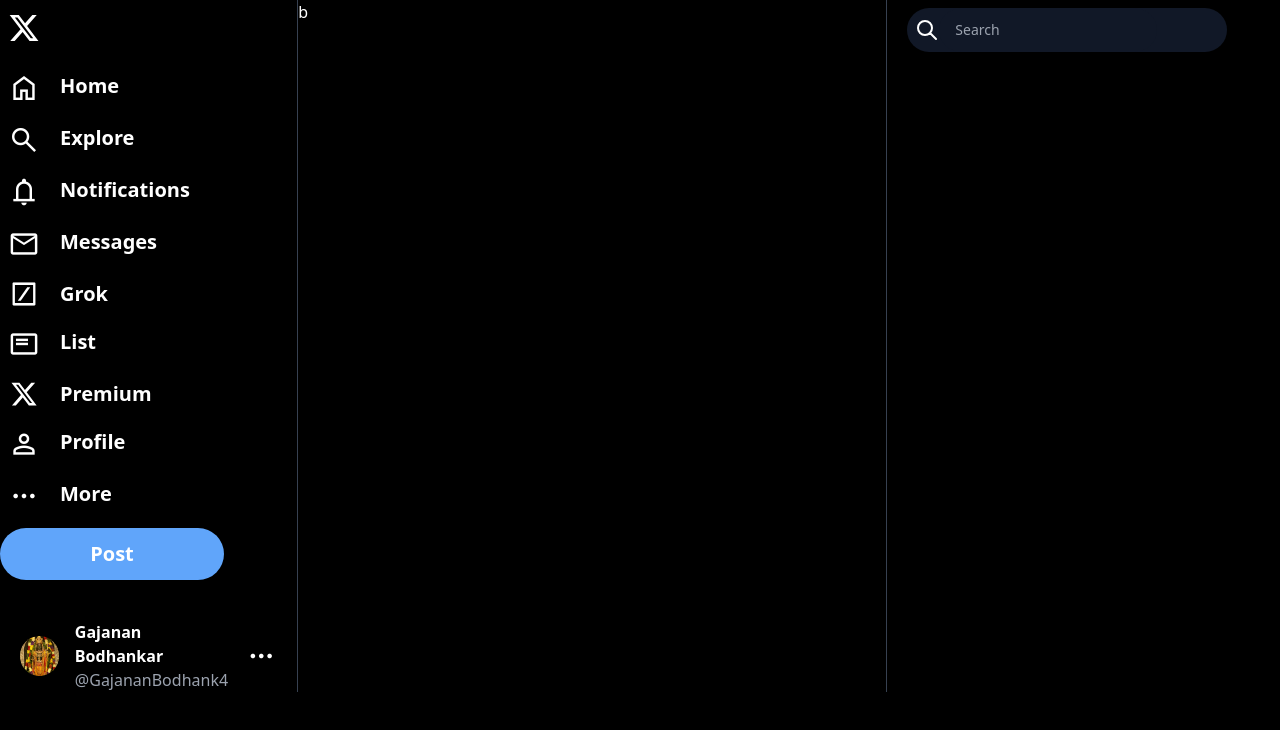
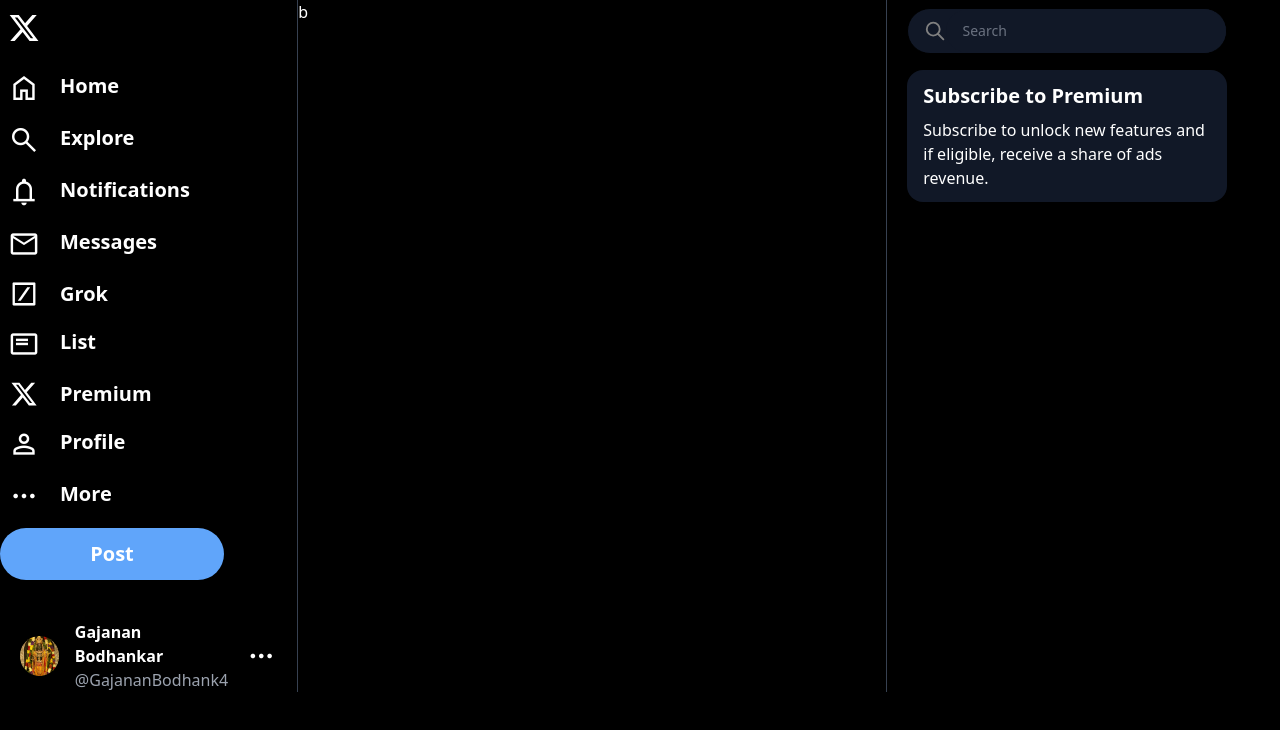
Before and after one commit to GajananBodhankar/TailwindCSS, a website: page index.html in a window 1280 px wide. Drawn offline with nearby package versions, Linux system fonts and the light colour scheme.

Commit message:
Working on subscribe component

```diff
--- a/index.html
+++ b/index.html
@@ -156,10 +156,11 @@
       </div>
       <div class="second w-full border-gray-700 border-x-[0.1px]">b</div>
       <div class="third w-4/6">
-        <div class="ml-5 mt-2 w-80">
+        <div class="ml-5 mt-2 w-80 space-y-4">
           <div
             id="one"
-            class="bg-gray-900 inline-flex justify-start rounded-full w-full border-white pl-2"
+            class="bg-gray-900 inline-flex justify-start rounded-full w-full pl-4"
+            style="border: 1px solid black"
           >
             <svg
               fill="none"
@@ -170,27 +171,38 @@
               viewBox="0 0 24 24"
               class="w-6 h-6 self-center"
             >
-              <path d="M21 21l-6-6m2-5a7 7 0 11-14 0 7 7 0 0114 0z"></path>
+              <path
+                d="M21 21l-6-6m2-5a7 7 0 11-14 0 7 7 0 0114 0z"
+                id="searchIcon"
+                style="color: grey"
+              ></path>
             </svg>
             <input
               type="text"
-              class="py-3 text-sm text-white rounded-full pl-4 bg-gray-900 focus:outline-none"
+              class="py-3 text-sm placeholder:text-gray-500 w-full rounded-full pl-4 bg-gray-900 focus:outline-none"
               placeholder="Search"
             />
+          </div>
+          <div class="bg-gray-900 py-3 px-4 rounded-2xl">
+            <div class="font-bold text-xl">Subscribe to Premium</div>
+            <div class="mt-2">
+              Subscribe to unlock new features and if eligible, receive a share
+              of ads revenue.
+            </div>
           </div>
         </div>
       </div>
     </div>
     <script>
       let element = document.getElementById("one");
-      let svg = document.querySelector("#one>svg");
+      let svg = document.getElementById("searchIcon");
       element.addEventListener("focusin", () => {
         element.style.border = "1px solid #60a5fa";
-        svg.classList.toggle("text-blue-400");
+        svg.style.color = "#60a5fa";
       });
       element.addEventListener("focusout", () => {
         element.style.border = "1px solid black";
-        svg.classList.toggle("text-blue-400");
+        svg.style.color = "grey";
       });
     </script>
   </body>
```
Also changed, not shown: src/output.css.
